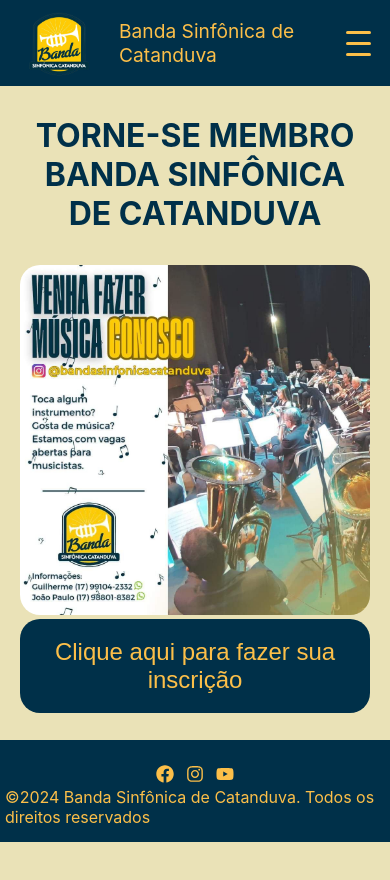
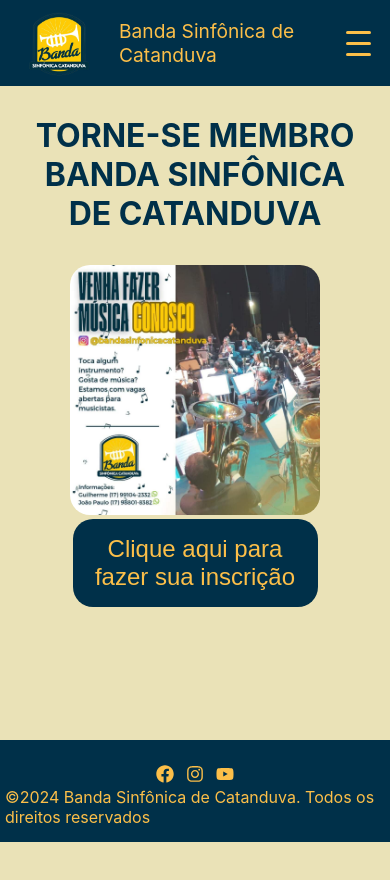
Before and after one commit to Rosi-SB/banda.sinfonica.catanduva, a React (Create React App) app: page /register in a window 390 px wide. Shown: the top 880 px of the page. Built offline with nearby package versions, Linux system fonts and the light colour scheme; the HTML template or start-up script is replaced by a standard one.

Commit message:
Update Register.module.css

```diff
--- a/src/pages/Register/Register.module.css
+++ b/src/pages/Register/Register.module.css
@@ -33,12 +33,13 @@
     }
 }
 @media (max-width: 992px) {
-    .register button{
-        padding: 1.2rem;
+  .register button{
+        padding: 1rem;
+        width: 70%;
     }
     .register img{
         border-radius: 20px;
-        height: 350px;
+        height: 250px;
     }
 
 }
```
